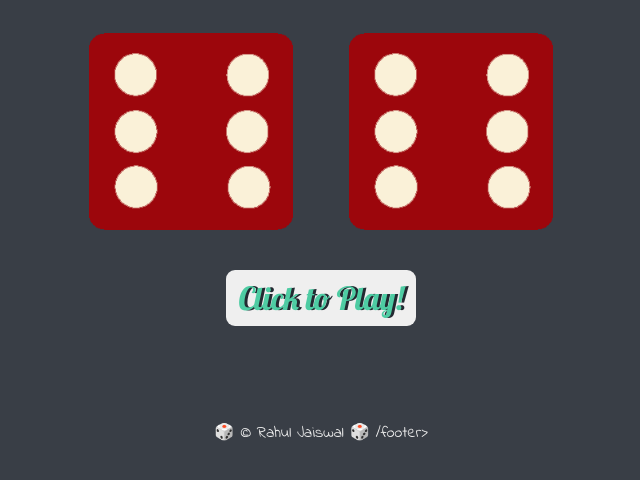
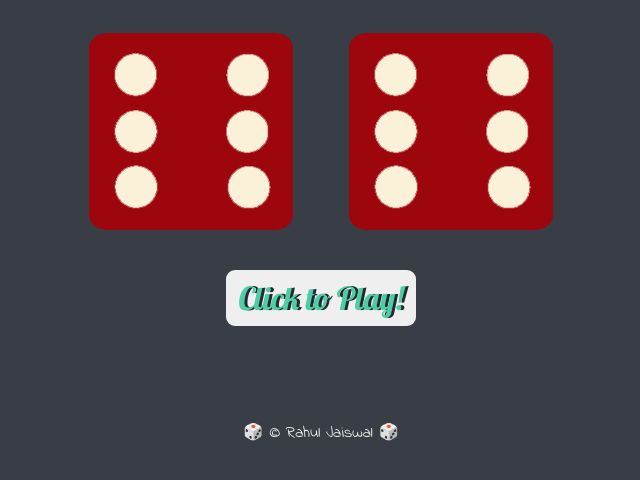
Before and after one commit to rjrahul007/Roll-Dice, a plain HTML site: page index.html in a window 1280 px wide. Shown: the part 262-742 px from the top of the page, without its empty margins (319-959 px from the left). Drawn offline with Linux system fonts and the light colour scheme.

Commit message:
Update Footer tag

```diff
--- a/index.html
+++ b/index.html
@@ -27,7 +27,7 @@
       </div>
     </div>
 
-    <footer> 🎲 © Rahul Jaiswal 🎲 /footer>
+    <footer> 🎲 © Rahul Jaiswal 🎲 </footer>
     <script src="index.js"></script>
   </body>
 </html>
```
